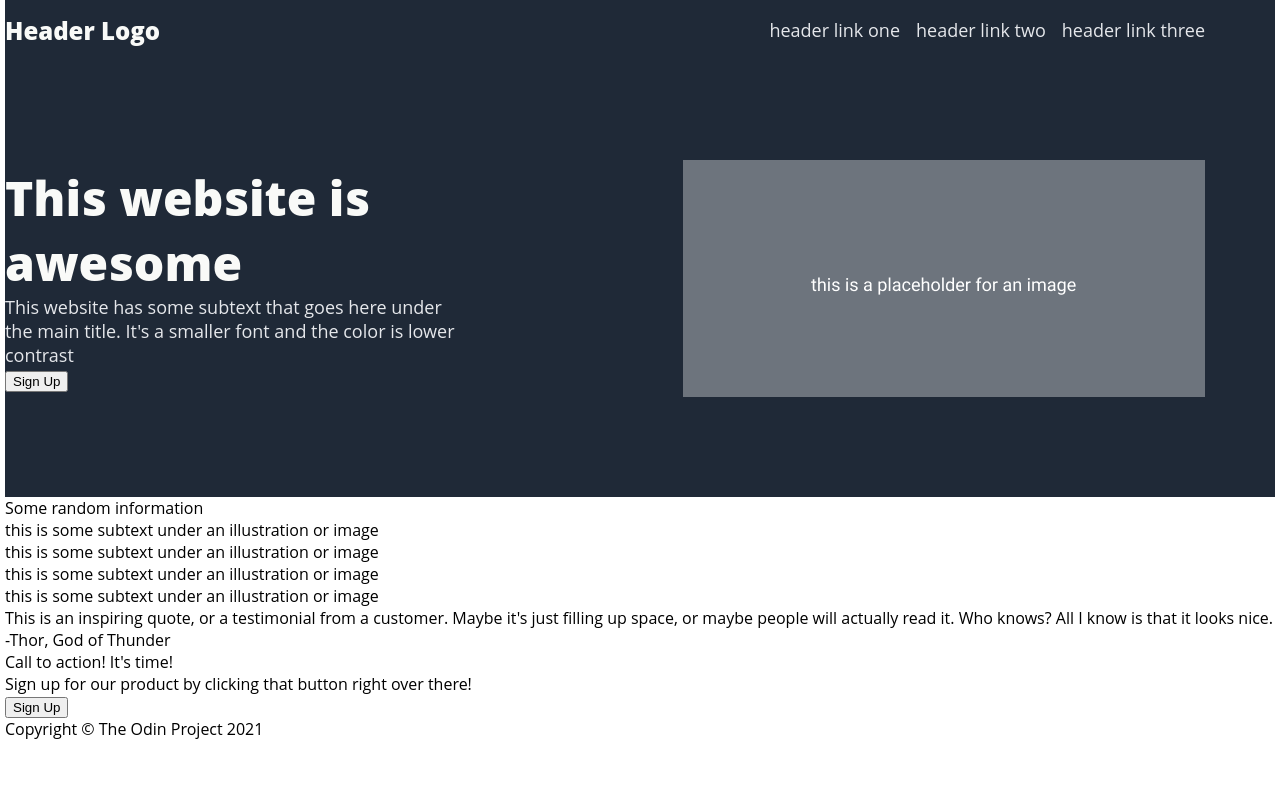
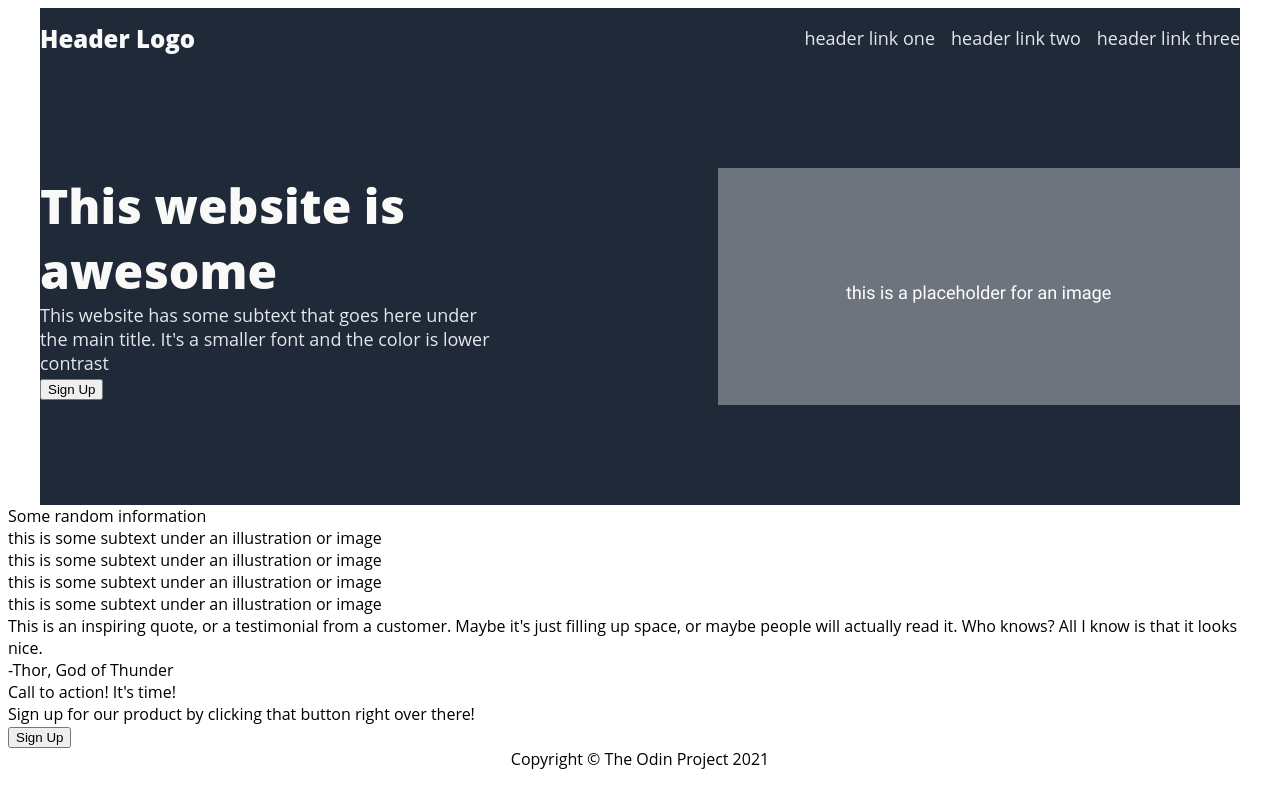
Before and after one commit to dertan1170/landing-page, a plain HTML site: page index.html in a window 1280 px wide. Drawn offline with Linux system fonts and the light colour scheme.

Commit message:
Fixed width issue
- max-width property placed in wrong rule sets.

```diff
--- a/style.css
+++ b/style.css
@@ -1,25 +1,26 @@
 body {
     font-family: "Open Sans", "Roboto", sans-serif, "Times New Roman", "Courier New";
-    margin: 0px 5px;
+    /* margin: 0px 5px; */
     /* min-height: 100vh; */
     display: flex;
     flex-direction: column;
+    align-items: center;
     box-sizing: border-box;
 }
 
 /* CSS for Heading */
 .hero-text {
     background-color: #1F2937;
+    max-width: 1200px;
     /* Fix this */
     /* display: flex; */
     /* flex-direction: column; */
-    justify-content: center;
-    align-items: center;
+    /* justify-content: center; */
+    /* align-items: center; */
     /* padding-top: 16px; */
 }
 
 .header {
-    max-width: 1200px;
     /* flex-shrink: 1; */
     display: flex;
     /* justify-content: space-between; */
@@ -47,7 +48,8 @@ body {
 }
 
 .header-content {
-    max-width: 1200px;
+    /* the following is likely what was causing the previous error */
+    /* max-width: 1200px; */
     display: flex;
     flex-flow: row wrap;
     justify-content: space-between;
```
